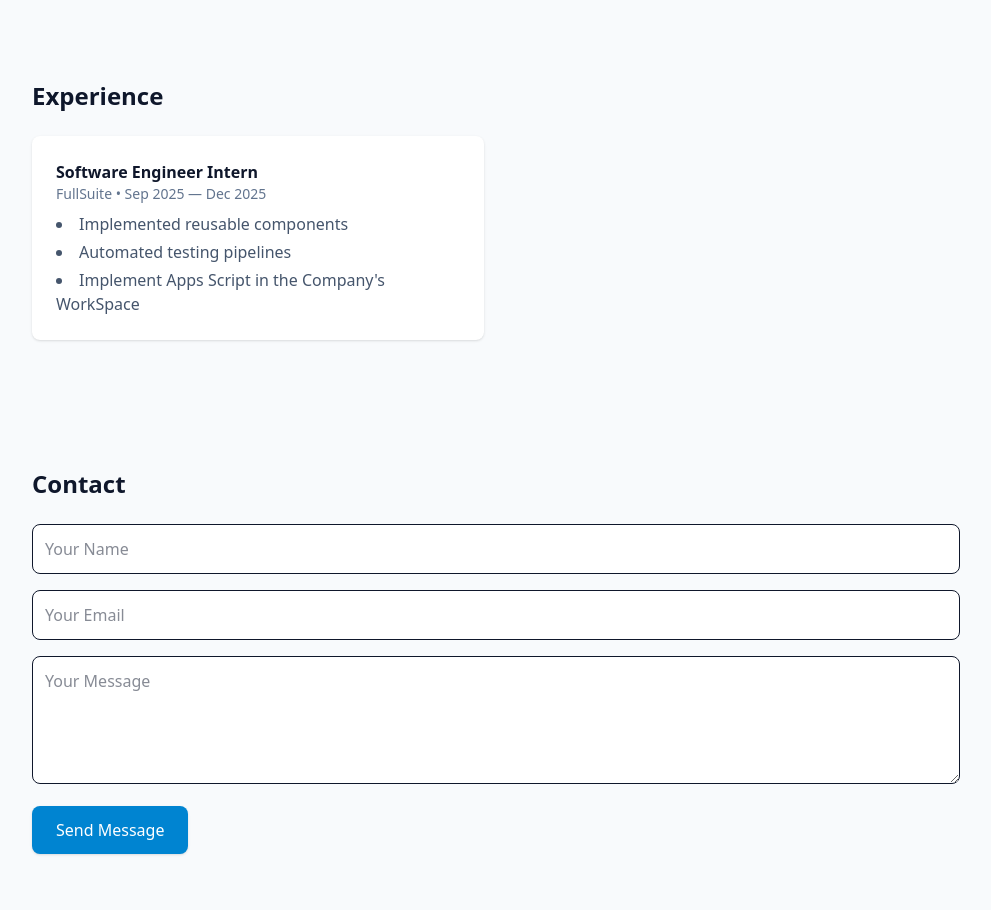
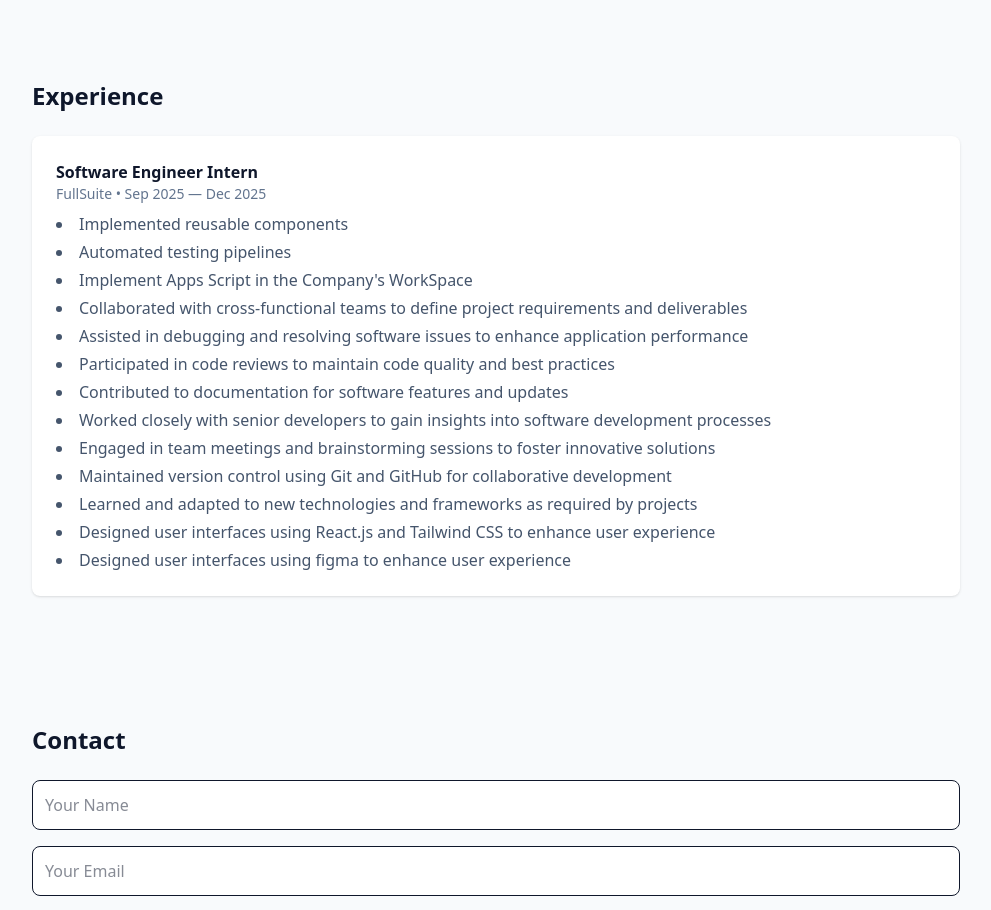
Before and after one commit to neilpascual/Portfolio, a React (Vite) app: page / in a window 1280 px wide. Shown: the part 2520-3430 px from the top of the page, without its empty margins (144-1135 px from the left). Built offline with nearby package versions, Linux system fonts and the light colour scheme.

Commit message:
feat: added experiences

```diff
--- a/src/components/Experience.jsx
+++ b/src/components/Experience.jsx
@@ -6,7 +6,7 @@ export default function Experience() {
     <SectionWrapper id="experience">
       <div className="max-w-6xl mx-auto px-4 sm:px-6">
       <h2 className="text-2xl font-semibold mb-6">Experience</h2>
-      <div className="grid grid-cols-1 sm:grid-cols-1 lg:grid-cols-2 gap-6">
+      <div className="grid grid-cols-1 sm:grid-cols-1 lg:grid-cols-1 gap-6">
         {experience.map((job) => (
           <div key={job.role} className="bg-white dark:bg-slate-800 p-6 rounded-lg shadow-sm">
             <div className="font-semibold">{job.role}</div>
--- a/src/data/experience.js
+++ b/src/data/experience.js
@@ -10,7 +10,10 @@ export const experience = [
     org: 'FullSuite',
     date: 'Sep 2025 — Dec 2025',
     bullets: ['Implemented reusable components', 'Automated testing pipelines',
-      "Implement Apps Script in the Company's WorkSpace"
+      "Implement Apps Script in the Company's WorkSpace","Collaborated with cross-functional teams to define project requirements and deliverables","Assisted in debugging and resolving software issues to enhance application performance",
+      "Participated in code reviews to maintain code quality and best practices","Contributed to documentation for software features and updates","Worked closely with senior developers to gain insights into software development processes",
+      "Engaged in team meetings and brainstorming sessions to foster innovative solutions","Maintained version control using Git and GitHub for collaborative development","Learned and adapted to new technologies and frameworks as required by projects",
+      "Designed user interfaces using React.js and Tailwind CSS to enhance user experience","Designed user interfaces using figma to enhance user experience",
     ],
   },
 ];
```
